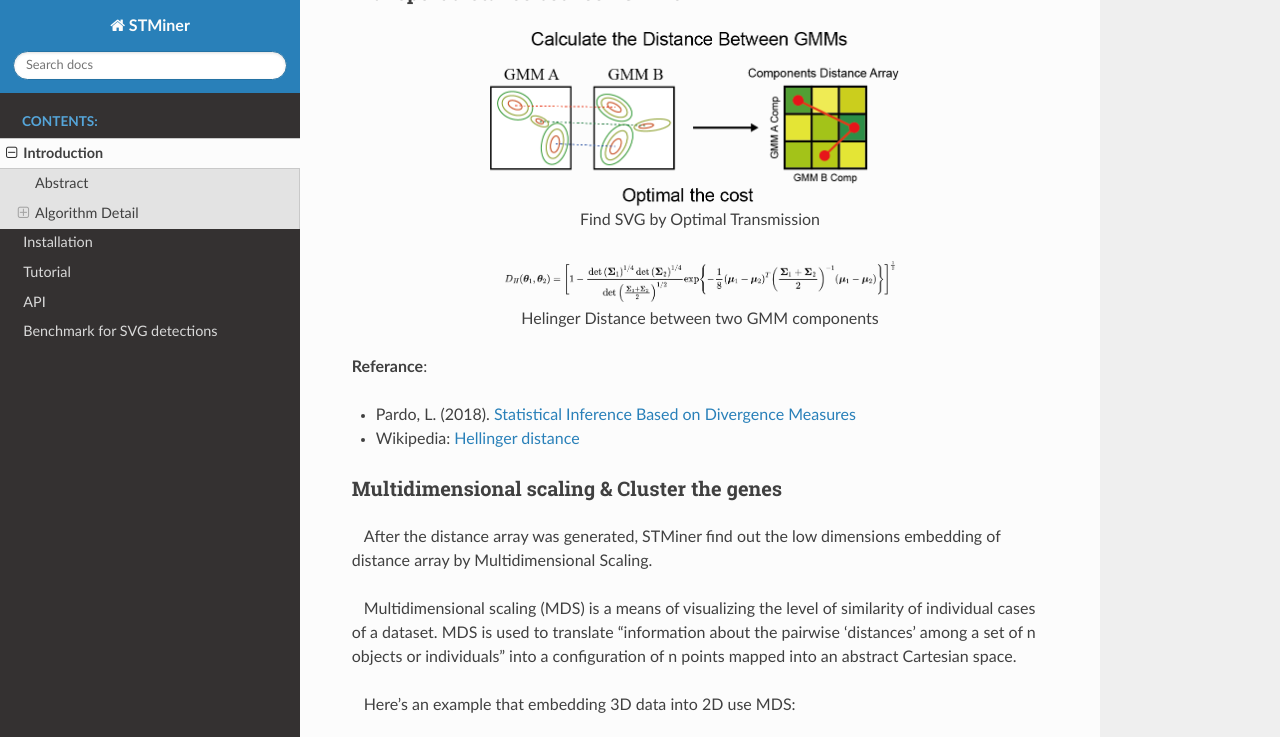
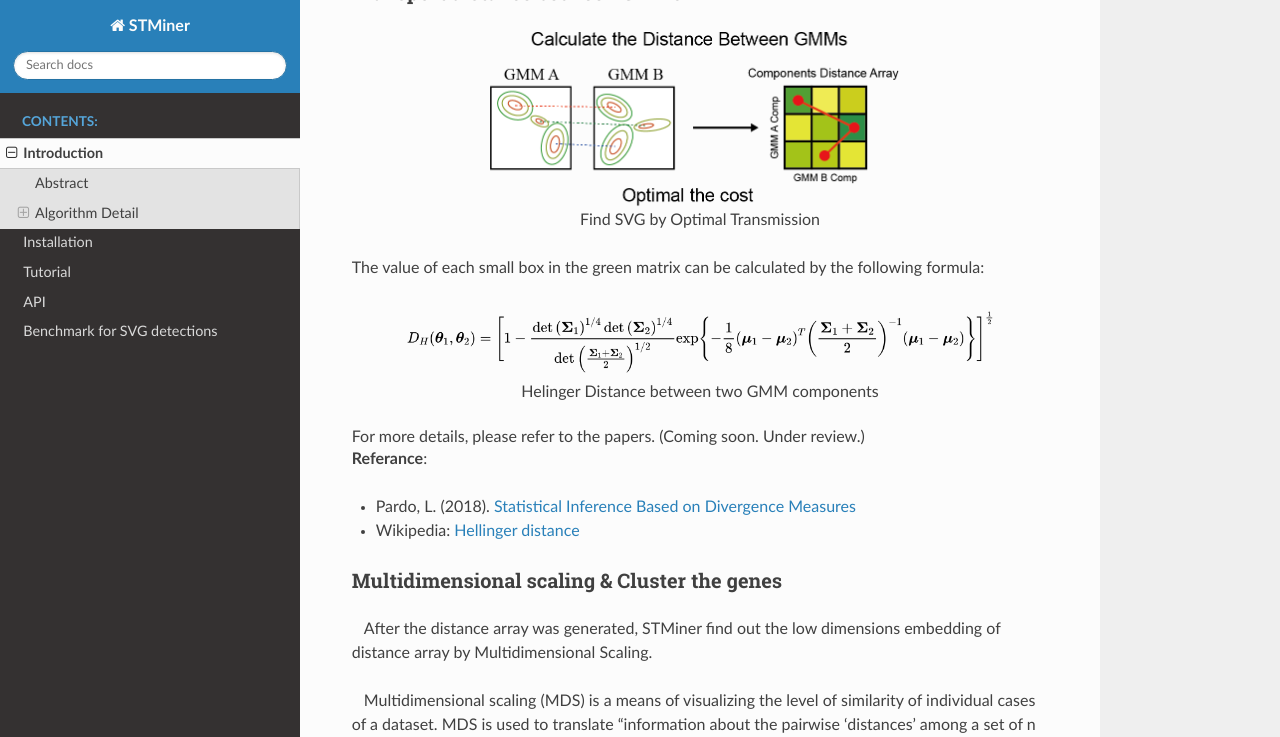
Before and after one commit to PSSUN/STMinerDoc, a Sphinx documentation site: the page built from source/Introduction/Introduction.md, in a window 1280 px wide and 900 px high, scrolled down 2191 px, cut to the strip 0-737 px from the top of the window. Built offline with Sphinx 7.4.7 and the Read the Docs theme 2.0.0, drawn with Linux system fonts in a browser that asks for light colours.

Commit message:
Update Introduction.md

```diff
--- a/source/Introduction/Introduction.md
+++ b/source/Introduction/Introduction.md
@@ -45,17 +45,18 @@ STMiner estimates the spatial variation level (SVL) by calculating the optimal t
 
 ### Transport distance between GMMs
 
-
 <div style="text-align: center">
 <img src="../_static/distance.png" width="420" style="text-align: center" />
 <p style="text-align: center">Find SVG by Optimal Transmission</p>
 </div>
 
+The value of each small box in the green matrix can be calculated by the following formula:
+
 <div style="text-align: center">
-<img src="../_static/f3.png" width="400" style="text-align: center" />
+<img src="../_static/f3.png" width="600" style="text-align: center" />
 <p style="text-align: center">Helinger Distance between two GMM components</p>
 </div>
-
+For more details, please refer to the papers. (Coming soon. Under review.)
 
 **Referance**:
  - Pardo, L. (2018). [Statistical Inference Based on Divergence Measures](https://books.google.com.hk/books?hl=zh-CN&lr=&id=ziDGGIkhqlMC&oi=fnd&pg=PP1&dq=Statistical+Inference+Based+on+Divergence+Measures&ots=m2kkDlPgy0&sig=uk9VT6URrdxIVZV4eMlxZJ1iHYk&redir_esc=y#v=onepage&q&f=false)
```
